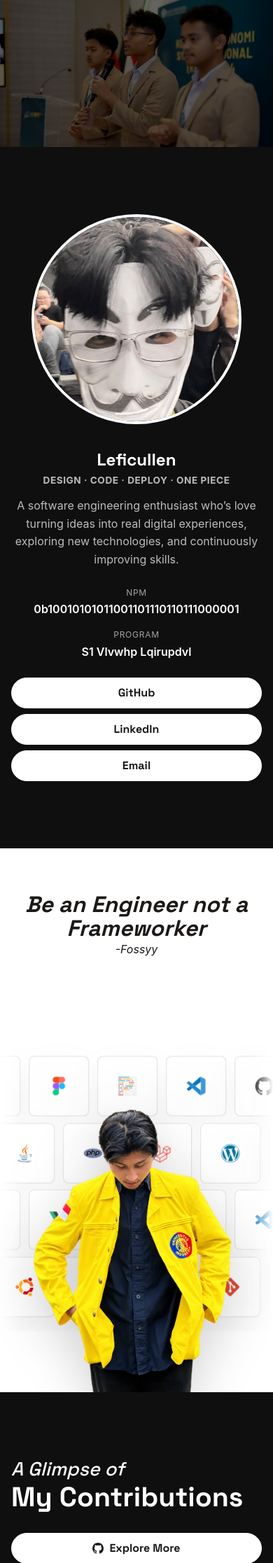
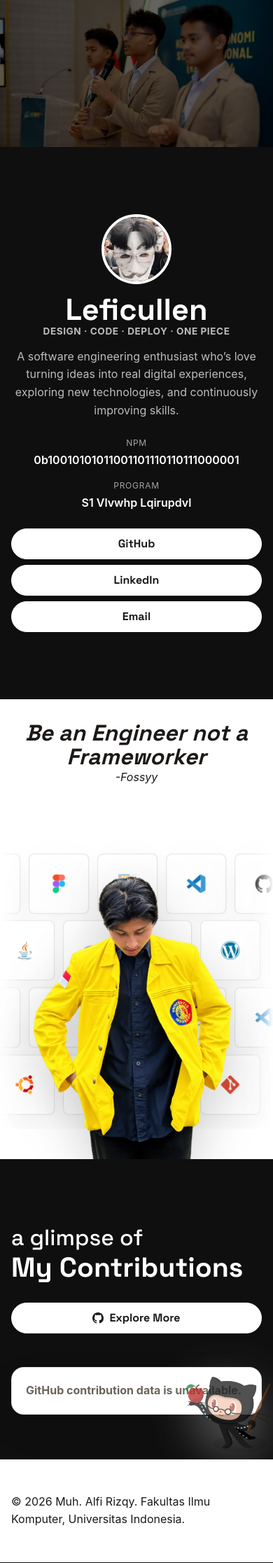
Before and after one commit to Leficullen/myportfolio-django, a Django app: page / in a window 390 px wide. Shown: the part 634-2867 px from the top of the page at 70% size. Run offline with Django 5.2, Linux system fonts and the light colour scheme.

Commit message:
fix: spacing

```diff
--- a/static/css/style.css
+++ b/static/css/style.css
@@ -346,7 +346,7 @@ button {
     display: grid;
     grid-template-columns: repeat(2, 1fr );
     align-items: center;
-    gap: clamp(2rem, 5vw, 4rem);
+    gap: 1rem;
     width: 100%;
 }
 
@@ -400,6 +400,8 @@ button {
 .profile-photo {
     align-self: center;
     position: relative;
+    margin: auto;
+
 }
 
 .profile-photo img {
@@ -648,7 +650,7 @@ button {
 
     margin-left: auto;
     margin-right: auto;
-    margin-bottom: 4rem;
+    margin-bottom: 3rem;
     width: min(100%, 1200px);
     padding: 0 1.5rem;
     text-align: center;
@@ -673,9 +675,8 @@ button {
     display: flex;
     justify-content: center;
     align-items: flex-end;
-    width: min(1300px, 100%);
+    width: 1300px;
     margin: 0 auto;
-    padding-top: 10rem;
 }
 
 .tech-stack-container {
@@ -694,7 +695,7 @@ button {
     position: relative;
     z-index: 2;
     display: block;
-    width: min(440px, 82vw);
+    width: 550px;
     height: auto;
     filter: drop-shadow(0 24px 34px rgba(0, 0, 0, 0.18));
 }
@@ -794,15 +795,14 @@ button {
 .github-kicker {
     color: var(--paper);
     font-family: "Space Grotesk", -apple-system, sans-serif;
-    font-size: clamp(1.7rem, 4vw, 3rem);
-    font-style: italic;
+    font-size: var(--text-h3);
     line-height: 1;
 }
 
 .github-title {
     margin-top: 0.5rem;
     color: var(--paper);
-    font-size: clamp(2.5rem, 6vw, 4.5rem);
+    font-size: var(--text-h2);
     font-weight: 800;
     line-height: 0.95;
 }
@@ -1224,6 +1224,10 @@ button {
         width: 100%;
         text-align: center;
     }
+
+    .profile-photo img {
+        width: 400px;
+    }
 }
 
 
@@ -1308,9 +1312,13 @@ button {
 
     .profile-photo {
         justify-self: center;
-        width: 320px;
+        width: 700px;
         display: flex;
         justify-content: center;
+    }
+
+    .profile-photo img {
+        width: 100px;
     }
 
     .profile .bio {
@@ -1323,7 +1331,7 @@ button {
     }
 
     .tech-stack {
-        padding-top: 4rem;
+        padding-top: 2rem;
     }
 
     .section-title {
@@ -1335,9 +1343,7 @@ button {
         padding-top: 1rem;
     }
 
-    .subianto-container {
-        padding-top: 8rem;
-    }
+
 
     .marquee-card {
         width: clamp(96px, 18vw, 130px);
@@ -1456,7 +1462,7 @@ button {
     }
 
     .subianto-container {
-        padding-top: 9rem;
+        padding-top: 0;
     }
 
     .tech-stack-container img {
--- a/templates/index.html
+++ b/templates/index.html
@@ -40,7 +40,7 @@
                 <div class="photo-block"></div>
                     <img class="avatar" src="/static/img/lefi-hengker.png" alt="Photo of {{ name }}">
             </div>
-            <div cla    ss="profile-identity">
+            <div class="profile-identity">
                 <h1>Leficullen</h1>
                 <p class="profile-kicker">Design &middot; Code &middot; Deploy &middot; One Piece</p>
                 <p class="bio">A software engineering enthusiast who’s love turning ideas into real digital experiences, exploring new technologies, and continuously improving skills.</p>
@@ -147,7 +147,7 @@
     <section class="github-section">
         <div class="container github-header">
             <div>
-                <div class="github-kicker">A Glimpse of</div>
+                <div class="github-kicker">a glimpse of</div>
                 <h1 class="github-title">My Contributions</h1>
             </div>
             <a href="https://github.com/{{ github_username }}" target="_blank" class="btn btn-secondary btn-pill btn-lg github-link">
```
